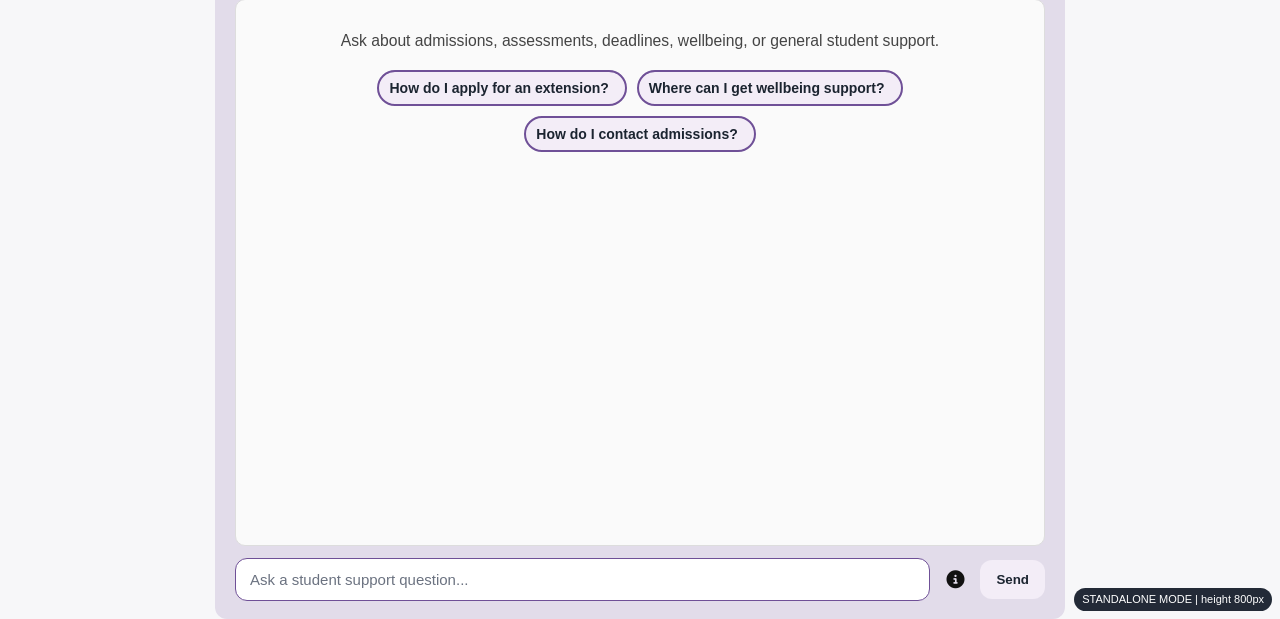
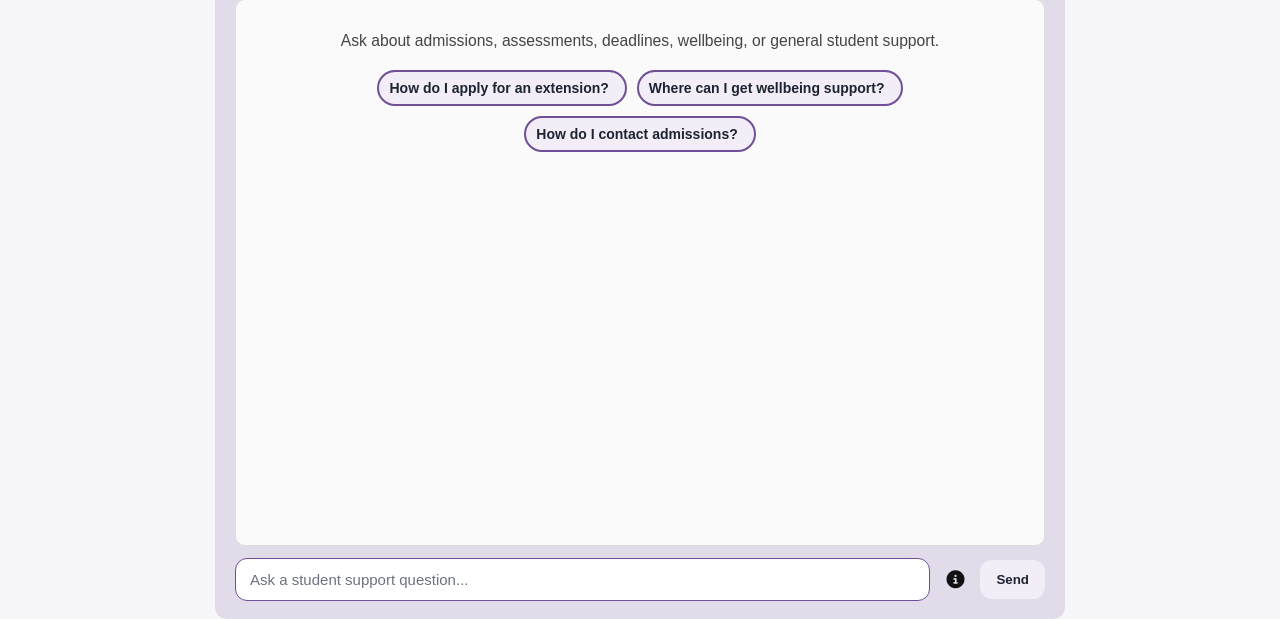
Before and after one commit to Conqui-1998/student-support-chatbot, a FastAPI app: page / in a window 1280 px wide. Shown: the part 181-800 px from the top of the page. Run offline with FastAPI, Linux system fonts and the light colour scheme; parts of the project's set-up code (start-up, migrations or seed data) failed here and were passed over.

Commit message:
Remove temporary Moodle resize debug UI

```diff
--- a/static/app.js
+++ b/static/app.js
@@ -92,11 +92,9 @@ function sendFrameResize(height) {
 	});
 
 	try {
-		console.debug("[chatbot] sending frame resize", Math.ceil(height));
 		window.parent.postMessage(message, "*");
 	} catch (err) {
 		// Ignore if the tool is not embedded or the host blocks messaging.
-		console.debug("[chatbot] frame resize blocked", err);
 	}
 }
 
@@ -114,54 +112,28 @@ function requestFrameResize() {
 
 function setupFrameResizeObserver() {
 	requestFrameResize();
-	addDebugBadge();
 
 	if (typeof ResizeObserver !== "undefined") {
 		const observer = new ResizeObserver(() => {
 			requestFrameResize();
-			addDebugBadge();
 		});
 		observer.observe(document.body);
 	}
 
 	window.addEventListener("load", requestFrameResize);
 	window.addEventListener("resize", requestFrameResize);
-	window.addEventListener("load", addDebugBadge);
-	window.addEventListener("resize", addDebugBadge);
 	setTimeout(requestFrameResize, 250);
 	setTimeout(requestFrameResize, 1000);
-	setTimeout(addDebugBadge, 250);
-	setTimeout(addDebugBadge, 1000);
 }
 
 function applyEmbeddedMode() {
 	try {
 		if (window.self !== window.top) {
 			document.body.classList.add("embedded-mode");
-			document.body.setAttribute("data-embed-status", "embedded");
-			console.debug("[chatbot] embedded mode detected");
 		}
 	} catch (err) {
 		document.body.classList.add("embedded-mode");
-		document.body.setAttribute("data-embed-status", "embedded");
-		console.debug("[chatbot] embedded mode detected via cross-origin fallback");
 	}
-}
-
-function addDebugBadge() {
-	let badge = document.getElementById("embedDebugBadge");
-	if (!badge) {
-		badge = document.createElement("div");
-		badge.id = "embedDebugBadge";
-		badge.className = "embed-debug-badge";
-		document.body.appendChild(badge);
-	}
-
-	const embedded = document.body.classList.contains("embedded-mode");
-	const height = getDocumentHeight();
-	badge.textContent = embedded
-		? `EMBED MODE | height ${height}px | resize active`
-		: `STANDALONE MODE | height ${height}px`;
 }
 
 function applyTheme(theme) {
--- a/static/styles.css
+++ b/static/styles.css
@@ -83,21 +83,6 @@ body.embedded-mode .send-button {
 
 body.embedded-mode .pill-button {
 	font-size: 13px;
-}
-
-.embed-debug-badge {
-	position: fixed;
-	right: 8px;
-	bottom: 8px;
-	z-index: 9999;
-	background: rgba(17, 24, 39, 0.92);
-	color: #ffffff;
-	font-size: 11px;
-	line-height: 1;
-	padding: 6px 8px;
-	border-radius: 999px;
-	pointer-events: none;
-	letter-spacing: 0;
 }
 
 .admin-container {
```
